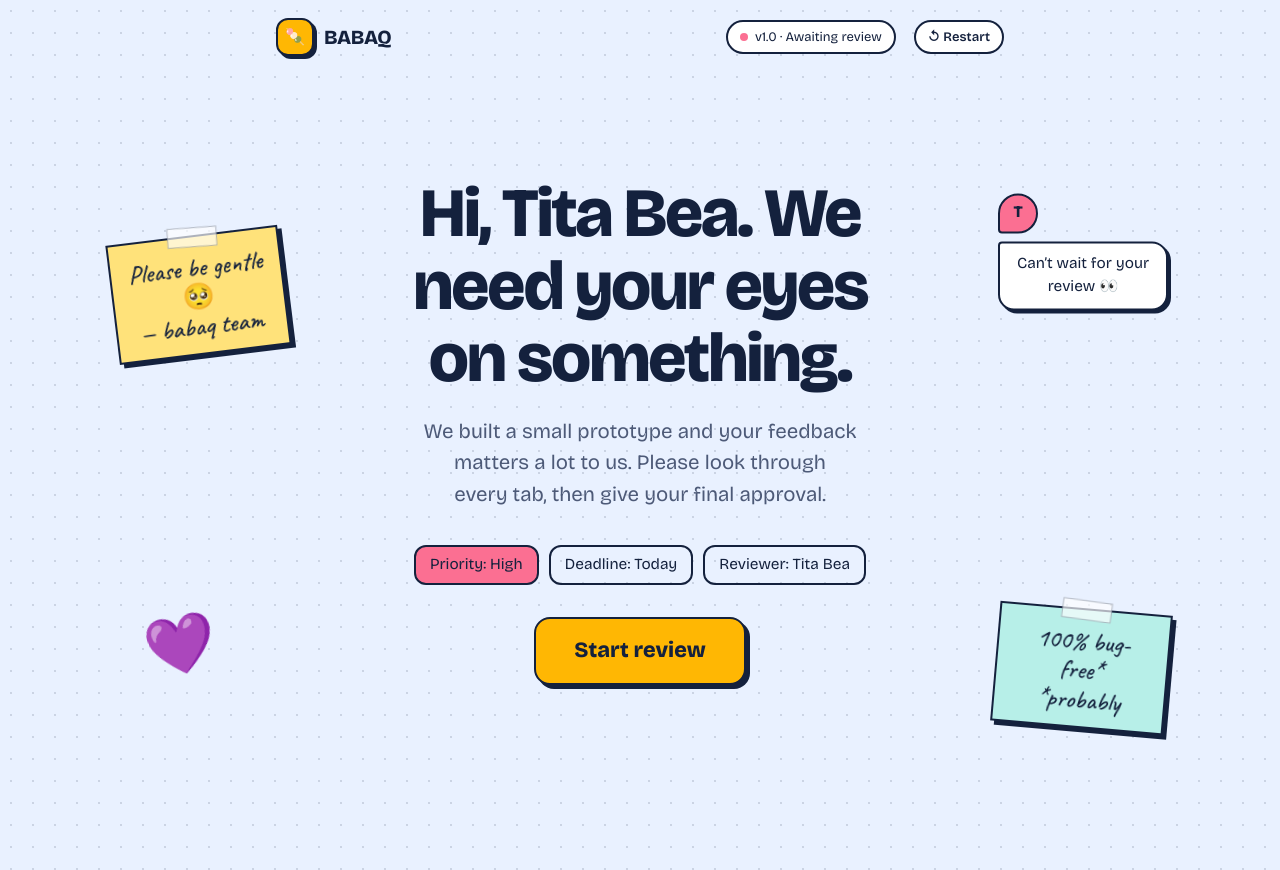
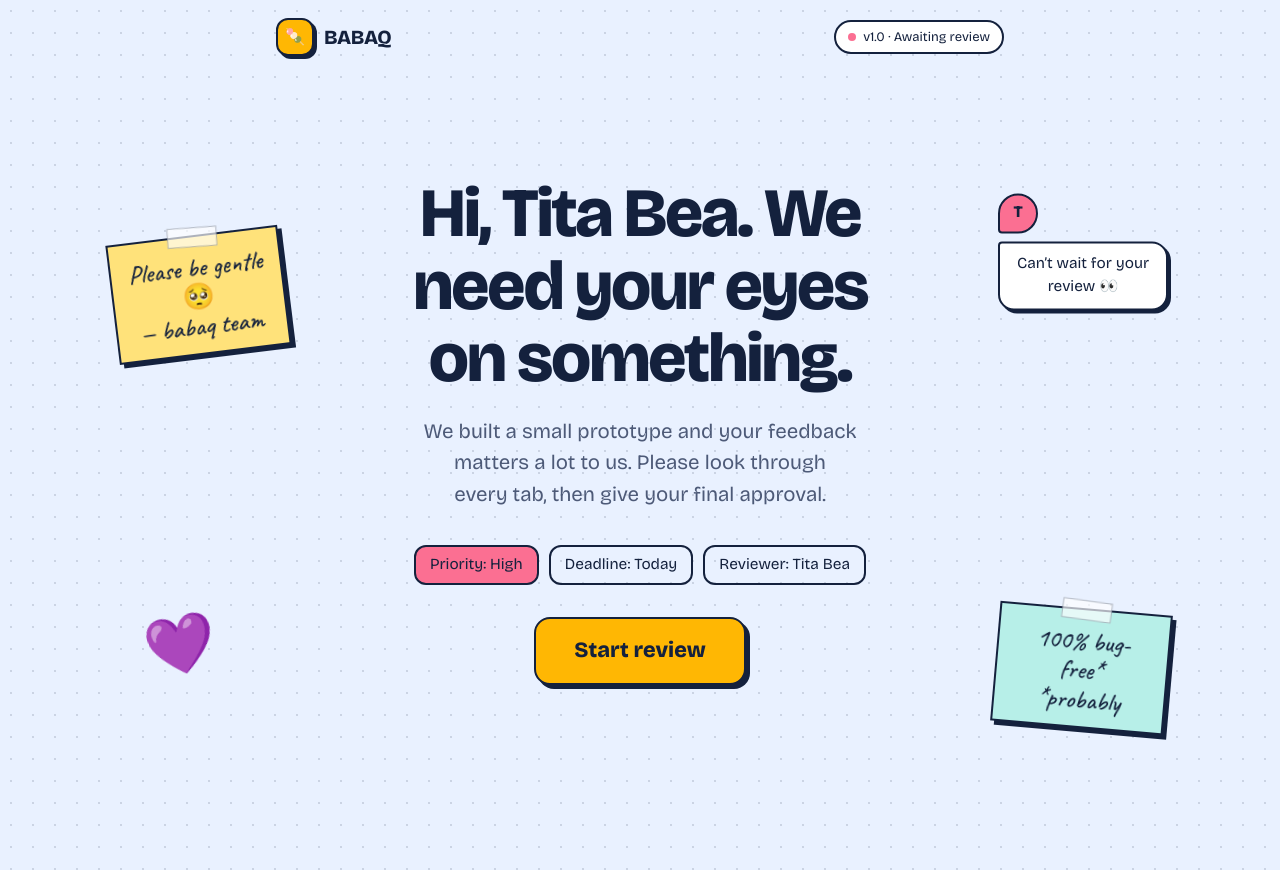
Before and after one commit to KnavesAce/babaq, a plain HTML site: page index.html in a window 1280 px wide. Drawn offline with nearby package versions, Linux system fonts and the light colour scheme.

Commit message:
Update index.html

```diff
--- a/index.html
+++ b/index.html
@@ -232,7 +232,7 @@ p{margin:0 0 12px;color:var(--mute);max-width:60ch}
   <div class="photo-modal-card" id="photoModalCard"></div>
 </dialog>
 <div class="wrap">
-  <div class="top"><div class="mark">🍡</div><b>BABAQ</b><span class="pill">v1.0 · Awaiting review</span><button class="rst" onclick="resetAll()" title="Back to the beginning">↺ Restart</button></div>
+  <div class="top"><div class="mark">🍡</div><b>BABAQ</b><span class="pill">v1.0 · Awaiting review</span></div>
 
   <section id="s1">
     <div class="deco sticky s-a" aria-hidden="true">Please be gentle 🥺<br>— babaq team</div>
```
